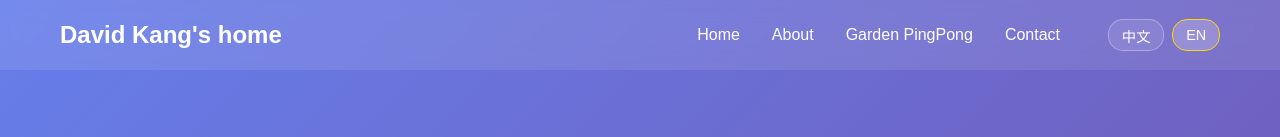
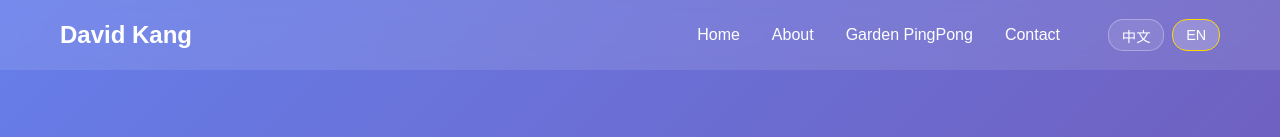
Before and after one commit to david2004kang/Portfolio, a plain HTML site: page projects/webgame1/index.html in a window 1280 px wide. Shown: the top 137 px of the page. Drawn offline with Linux system fonts and the light colour scheme.

Commit message:
Update contact.html and README.md

```diff
--- a/projects/webgame1/index.html
+++ b/projects/webgame1/index.html
@@ -3,7 +3,7 @@
 <head>
     <meta charset="UTF-8">
     <meta name="viewport" content="width=device-width, initial-scale=1.0">
-    <title data-zh="Garden PingPong - David Kang's home" data-en="Garden PingPong - David Kang's home">Garden PingPong - David Kang's home</title>
+    <title data-zh="Garden PingPong - David Kang" data-en="Garden PingPong - David Kang">Garden PingPong - David Kang</title>
     <style>
         * {
             margin: 0;
@@ -249,7 +249,7 @@
 <body>
     <header>
         <nav class="container">
-            <div class="logo" data-zh="David Kang's home" data-en="David Kang's home">David Kang's home</div>
+            <div class="logo" data-zh="David Kang" data-en="David Kang">David Kang</div>
             <ul class="nav-links">
                 <li><a href="../../index.html" data-zh="首頁" data-en="Home">Home</a></li>
                 <li><a href="../../about.html" data-zh="關於我" data-en="About">About</a></li>
```
Also changed, not shown: contact.html (+1 -1 lines), 1 other file.
